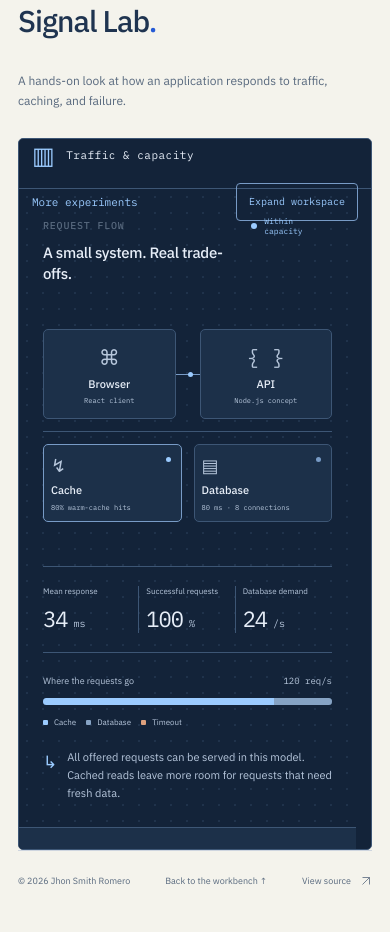
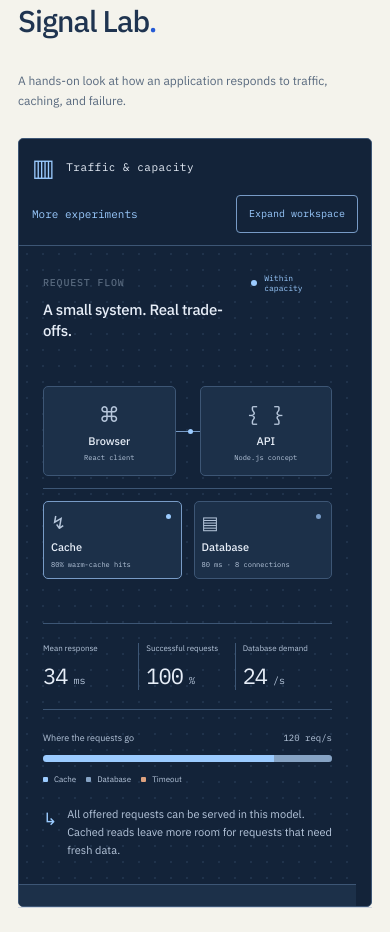
Before and after one commit to JhonSmithRomeroSolorzano/portfolio-lab, a React (Vite) app: page / in a window 390 px wide. Shown: the part 6080-7012 px from the top of the page. Before the commit the page ends 6991 px from the top, so only its background shows below. Built offline with nearby package versions, Linux system fonts and the light colour scheme.

Commit message:
Keep mobile lab actions within the toolbar

```diff
--- a/src/labs.css
+++ b/src/labs.css
@@ -730,7 +730,7 @@
   border-bottom: 1px solid var(--lab-line);
 }
 @media (max-width: 700px) {
-  .lab-topbar {
+  .lab-shell .lab-topbar {
     flex-wrap: wrap;
     height: auto;
     padding-block: 12px;
```
Also changed, not shown: 2 other files (tests, documents, lock files or other folders).
